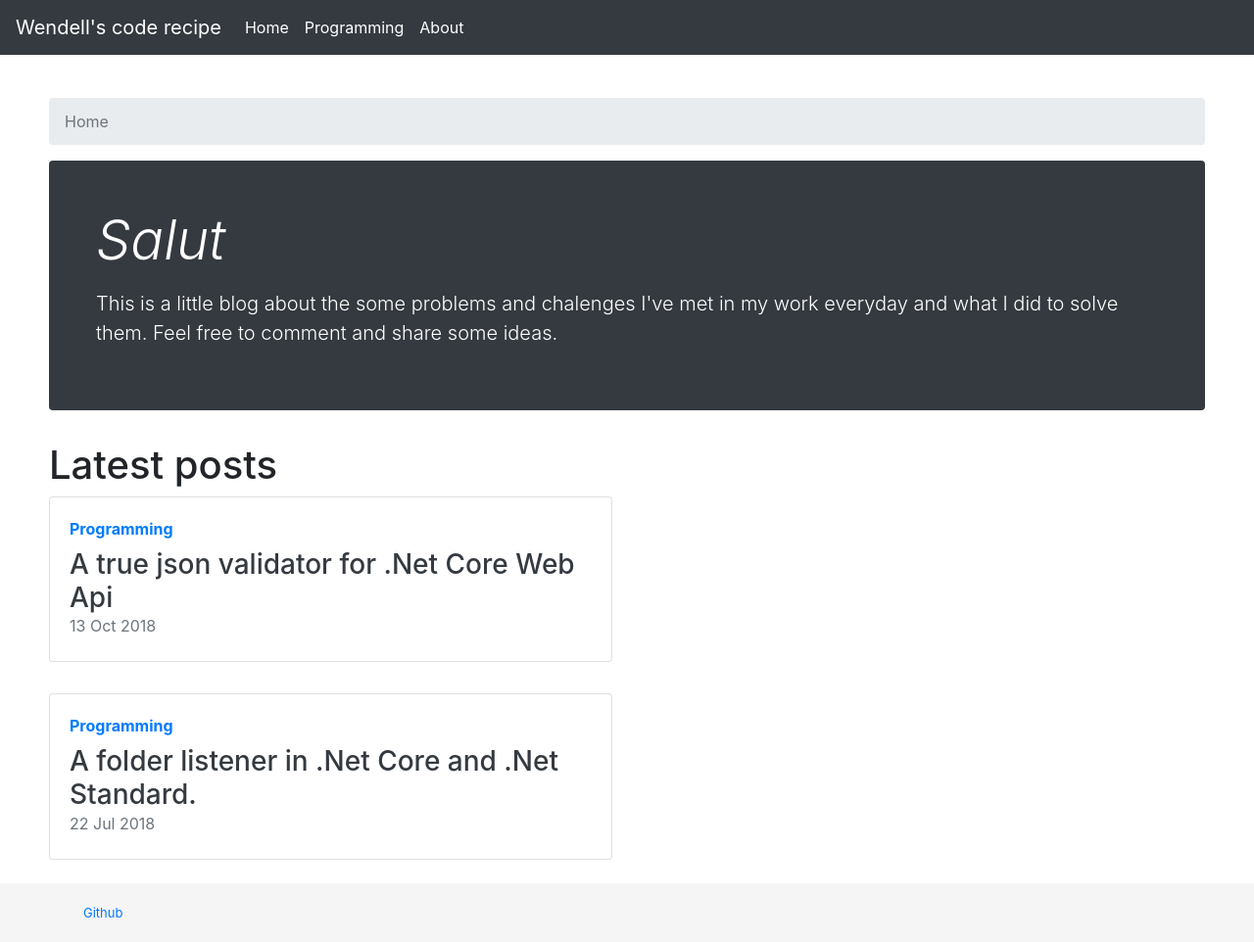
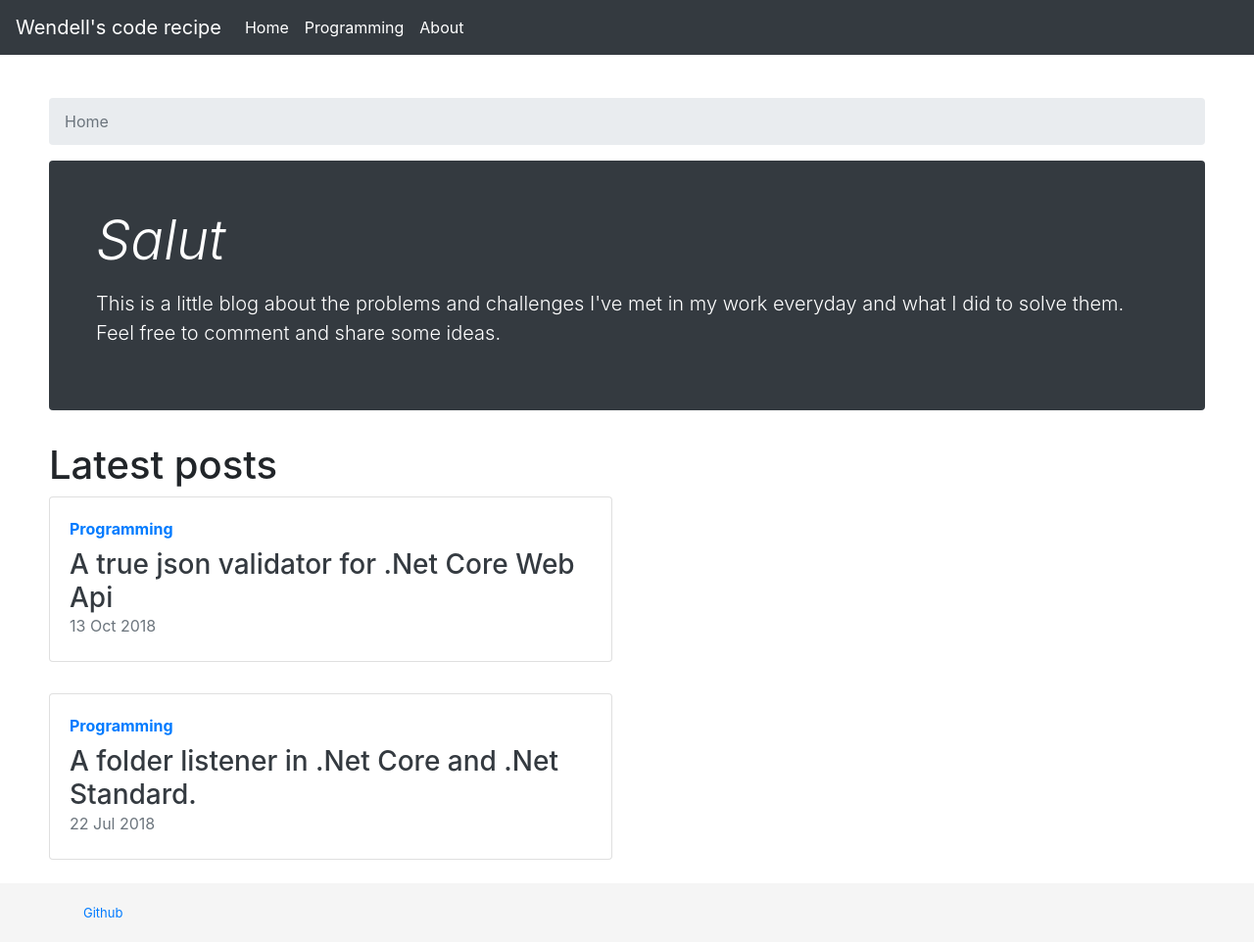
Before and after one commit to wendellantildes/wendellantildes.github.io, a Jekyll site: the page built from index.html, in a window 1280 px wide and 962 px high. Shown: the whole window at 98% size. Built offline with Jekyll 4.4.1, drawn with Linux system fonts in a browser that asks for light colours; nearby versions of some CDN libraries.

Commit message:
Header updated

```diff
--- a/_includes/header.html
+++ b/_includes/header.html
@@ -2,7 +2,7 @@
 <div class="jumbotron p-3 p-md-5 text-white rounded bg-dark">
         <div class="col-md-12 px-0">
           <h1 class="display-4 font-italic">Salut</h1>
-          <p class="lead my-3">This is a little blog about the some problems and chalenges I've met in my work everyday and what I did to
-            solve them. Feel free to comment and share some ideas.</p>
+          <p class="lead my-3">This is a little blog about the problems and challenges I've met in my work everyday and what I did to
+              solve them. Feel free to comment and share some ideas.</p>
         </div>
 </div>
```
